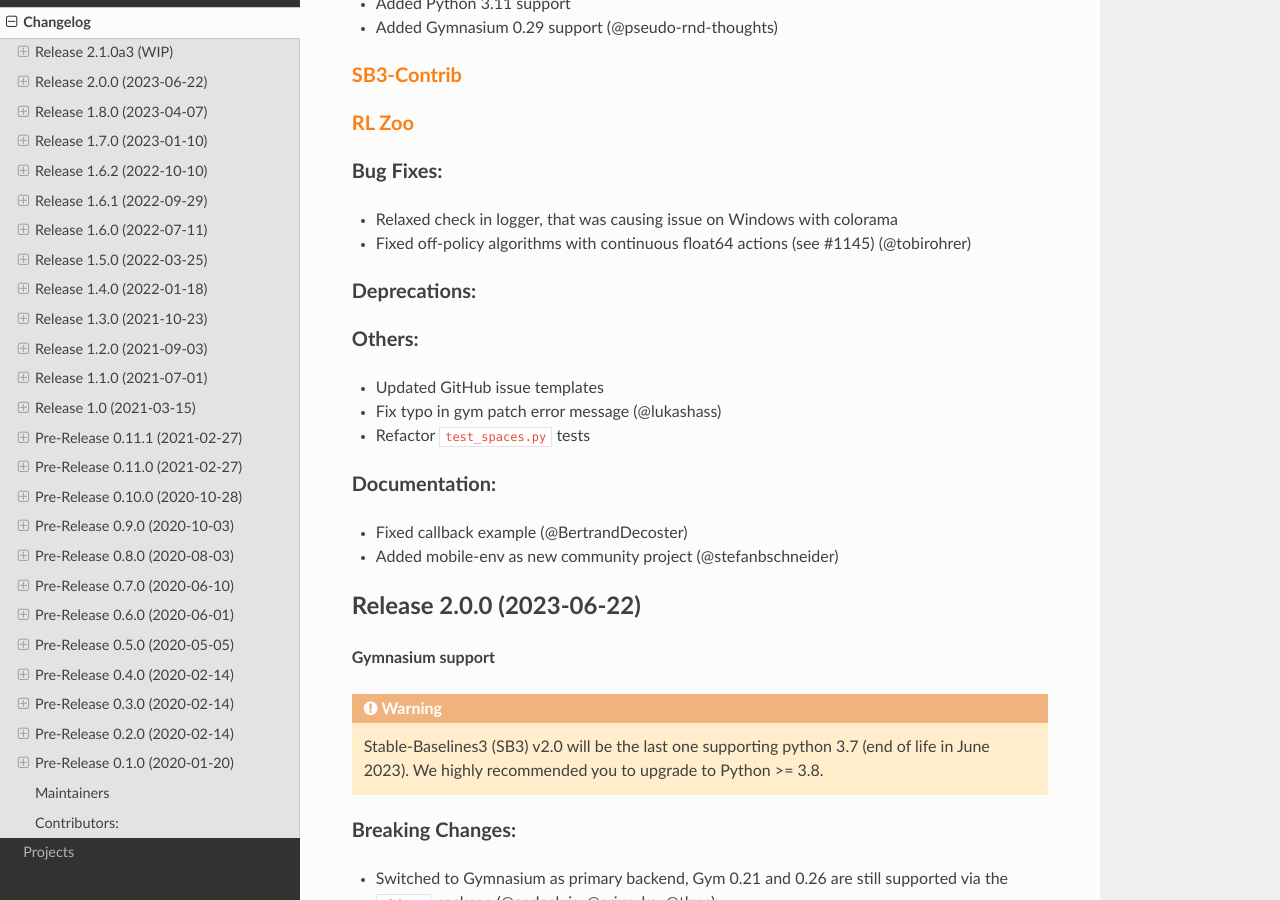
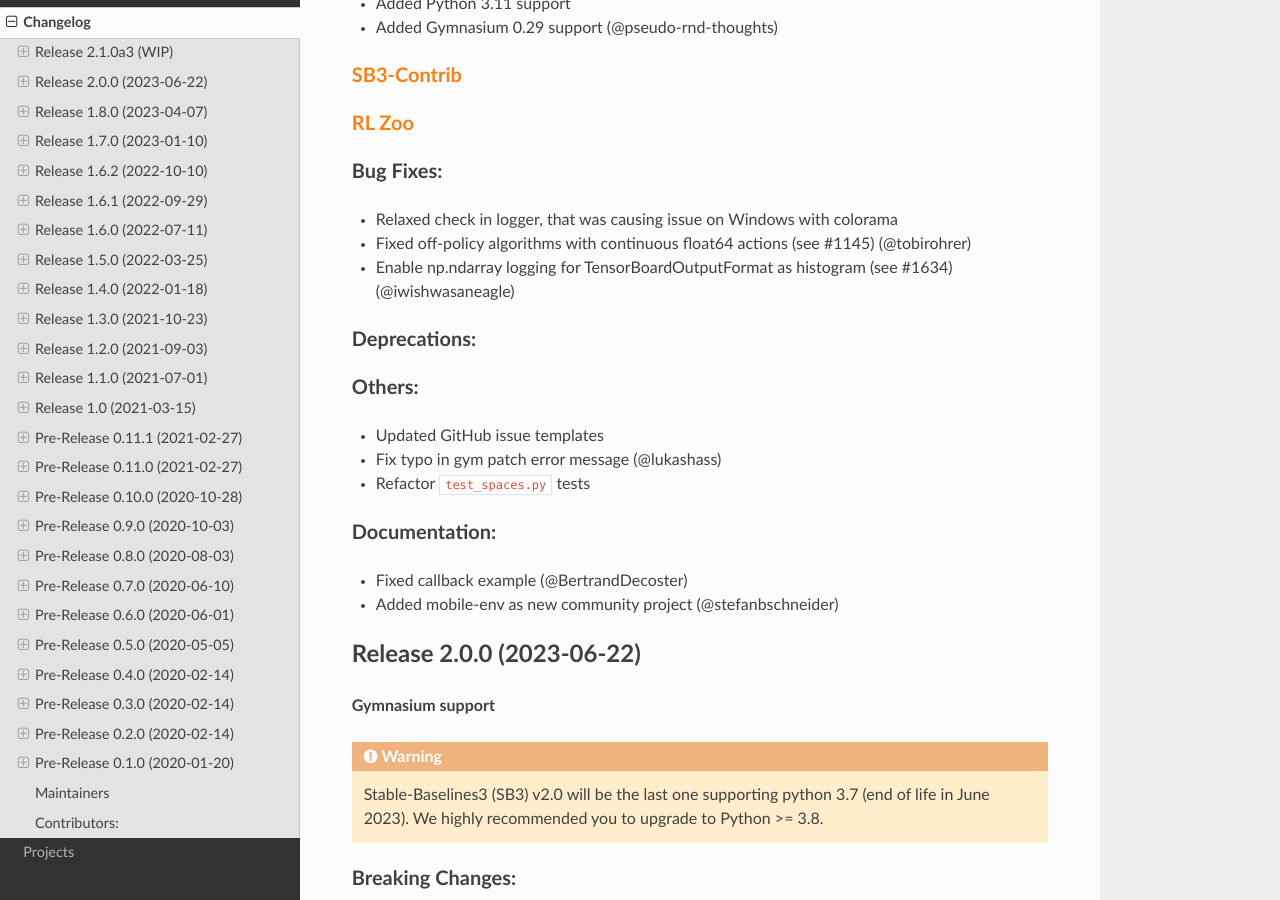
Before and after one commit to DLR-RM/stable-baselines3, a Sphinx documentation site: the page built from docs/misc/changelog.rst, in a window 1280 px wide and 900 px high, scrolled down 386 px. Built offline with Sphinx 7.4.7 and the Read the Docs theme 2.0.0, drawn with Linux system fonts in a browser that asks for light colours.

Commit message:
Update changelog to reflect bug fix

```diff
--- a/docs/misc/changelog.rst
+++ b/docs/misc/changelog.rst
@@ -27,6 +27,7 @@
 ^^^^^^^^^^
 - Relaxed check in logger, that was causing issue on Windows with colorama
 - Fixed off-policy algorithms with continuous float64 actions (see #1145) (@tobirohrer)
+- Enable np.ndarray logging for TensorBoardOutputFormat as histogram (see #1634) (@iwishwasaneagle)
 
 Deprecations:
 ^^^^^^^^^^^^^
```
